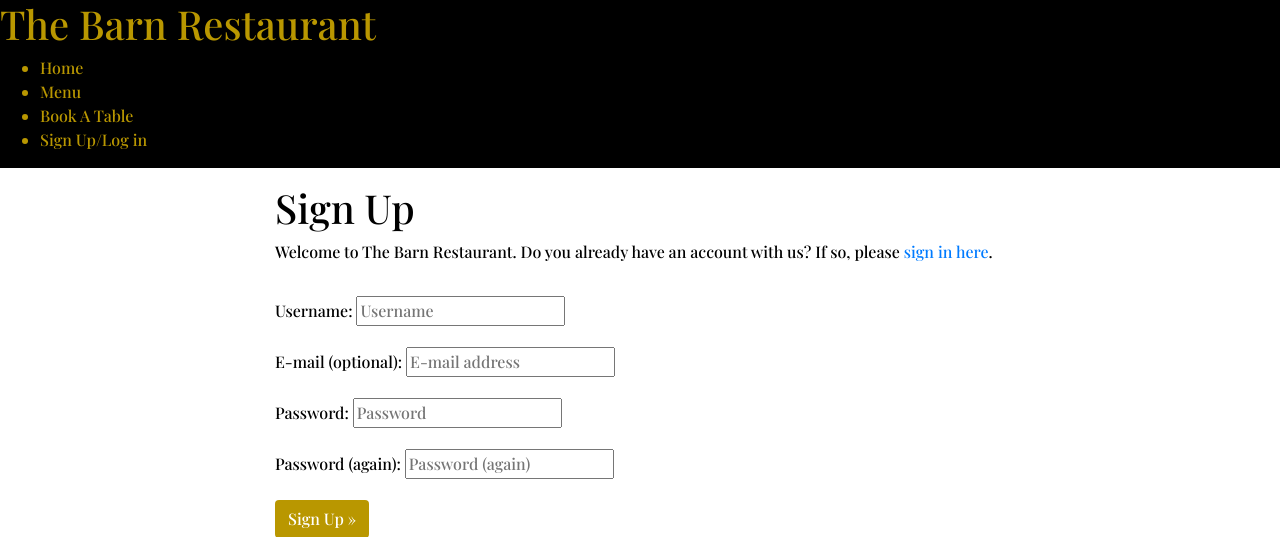
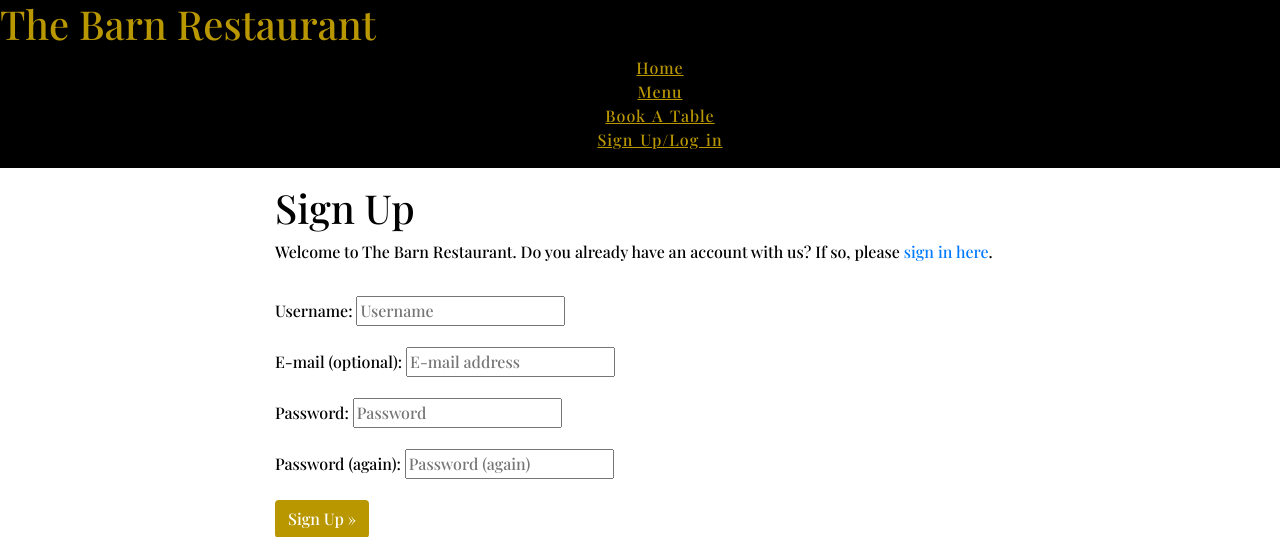
Before and after one commit to K-JC/The_Barn, a Django app: page /accounts/signup/ in a window 1280 px wide. Shown: the top 537 px of the page. Run offline with Django 3.2, Linux system fonts and the light colour scheme; some libraries are stand-ins or nearby versions.

Commit message:
add styling to navagation area, take bullet points away from list items and underline just for now

```diff
--- a/static/css/style.css
+++ b/static/css/style.css
@@ -15,6 +15,21 @@ body {
     font-weight: 400;
     color: #b99700;
 }
+
+/*navagation bar area*/
+.nav-bar {
+    color: #b99700;
+    background-color: black;
+}
+
+.nav-bar li {
+    list-style-type: none;
+    text-decoration: underline;
+    text-align: center;
+    word-spacing: 2px;
+    letter-spacing: 1px;
+}
+
 /*main image*/
 
 .hero-image {
@@ -27,15 +42,8 @@ body {
     max-width: 100%;
 }
 
-/*navagation bar area*/
-.nav-bar {
-    color: #b99700;
-    background-color: black;
-}
-
 .btn-book {
     background-color: #b99700;
-
 }
 
 /*footer area*/
```
Also changed, not shown: templates/base.html (+19 -6 lines), templates/index.html (+11 -6 lines).
